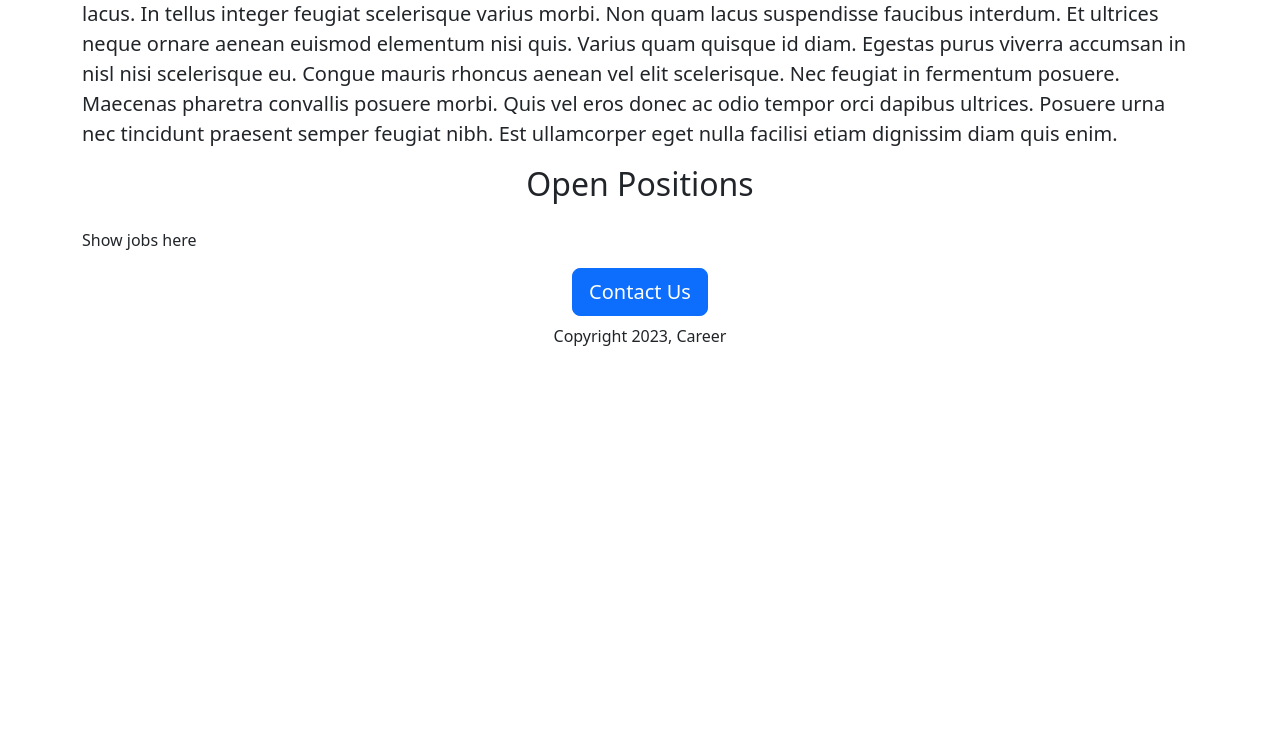
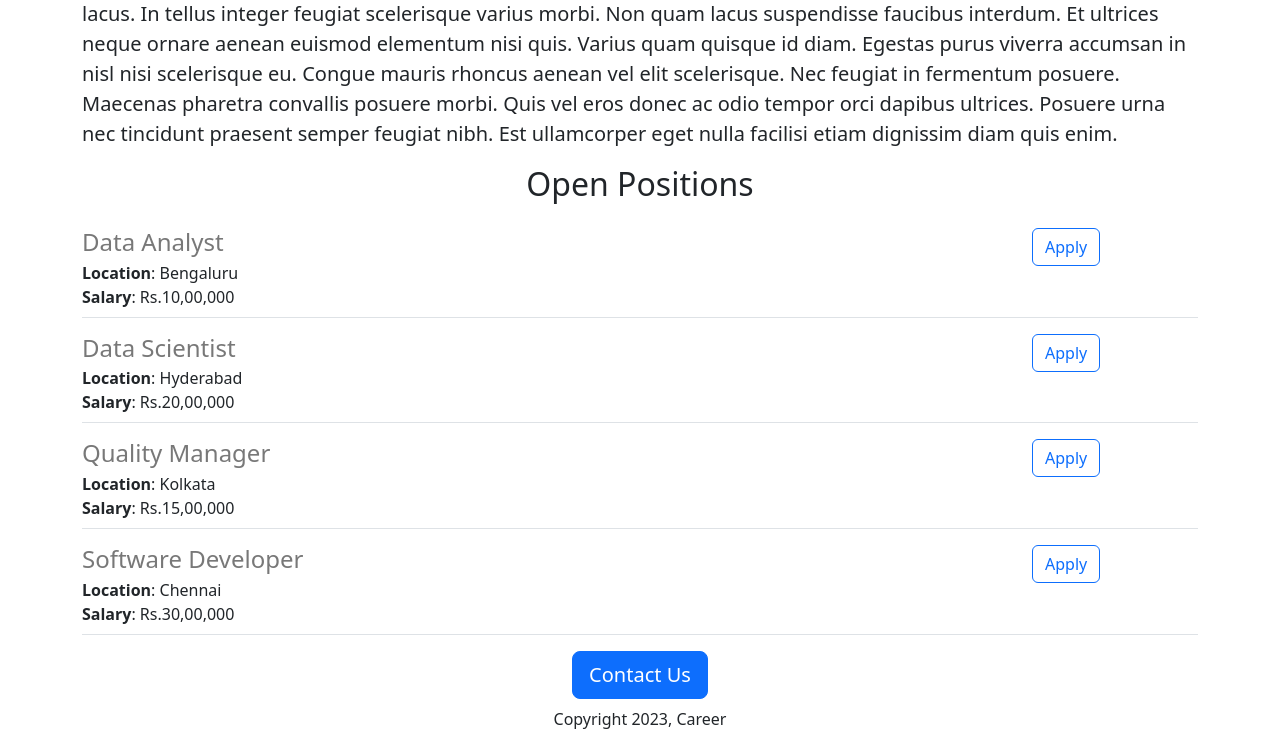
Before and after one commit to Teja3993/career-website, a Flask app: page / in a window 1280 px wide. Shown: the part 591-1330 px from the top of the page. Before the commit the page ends 937 px from the top, so only its background shows below. Run offline with Flask 3, Linux system fonts and the light colour scheme.

Commit message:
Added dynamic data and API route

```diff
--- a/app.py
+++ b/app.py
@@ -1,11 +1,43 @@
-from flask import Flask, render_template
+from flask import Flask, render_template, jsonify
 
 app = Flask(__name__)
 
 
+JOBS=[
+  {
+    'id':1,
+    'title':'Data Analyst',
+    'location':'Bengaluru',
+    'salary':'Rs.10,00,000'
+  },
+  {
+    'id':2,
+    'title':'Data Scientist',
+    'location':'Hyderabad',
+    'salary':'Rs.20,00,000'
+  },
+  {
+    'id':3,
+    'title':'Quality Manager',
+    'location':'Kolkata',
+    'salary':'Rs.15,00,000'
+  },
+  {
+    'id':4,
+    'title':'Software Developer',
+    'location':'Chennai',
+    'salary':'Rs.30,00,000'
+  }
+]
+
+
 @app.route("/")
 def hello_world():
-  return render_template('home.html')
+  return render_template('home.html',jobs=JOBS)
+
+@app.route("/api/jobs")
+def list_jobs():
+  return jsonify(JOBS)
 
 
 if __name__ == '__main__':
--- a/templates/home.html
+++ b/templates/home.html
@@ -24,8 +24,14 @@
       Lorem ipsum dolor sit amet, consectetur adipiscing elit, sed do eiusmod tempor incididunt ut labore et dolore magna aliqua. Dignissim diam quis enim lobortis scelerisque fermentum dui faucibus. Commodo quis imperdiet massa tincidunt nunc pulvinar. Imperdiet massa tincidunt nunc pulvinar. Nunc vel risus commodo viverra maecenas accumsan lacus. In tellus integer feugiat scelerisque varius morbi. Non quam lacus suspendisse faucibus interdum. Et ultrices neque ornare aenean euismod elementum nisi quis. Varius quam quisque id diam. Egestas purus viverra accumsan in nisl nisi scelerisque eu. Congue mauris rhoncus aenean vel elit scelerisque. Nec feugiat in fermentum posuere. Maecenas pharetra convallis posuere morbi. Quis vel eros donec ac odio tempor orci dapibus ultrices. Posuere urna nec tincidunt praesent semper feugiat nibh. Est ullamcorper eget nulla facilisi etiam dignissim diam quis enim.
     </p>
       <h2 class = 'text-center  mt-2 mb-4'>Open Positions</h2>
-      <p>Show jobs here</p>
-      <div class='text-center'>
+      <div >
+      <p>
+        {% for job in jobs %}
+      {% include 'jobitem.html' %}
+         {% endfor %}
+      </p>
+      </div>
+      <div class='text-center mt-2'>
         <button class='btn btn-primary btn-lg'>Contact Us</button>
         <p class=' mt-2 mb-2'>Copyright 2023, Career</p>
       </div>
--- /dev/null
+++ b/templates/jobitem.html
@@ -0,0 +1,17 @@
+
+        <div class='border-bottom  mt-3 pb-2'>
+          <div class='row'>
+          <div class='col-10'>
+            <h4 style='color:rgb(120,120,120)' class='mb-1'>
+            {{job['title']}}
+          </h4>
+          <div><b>Location</b>: {{job['location']}}</div>
+          <div><b>Salary</b>: {{job['salary']}}</div>
+          </div>
+          <div class='col-2'>
+          <button type='button' class=' btn btn-outline-primary'>
+            Apply
+          </button>
+          </div>
+            </div>
+        </div>
```
